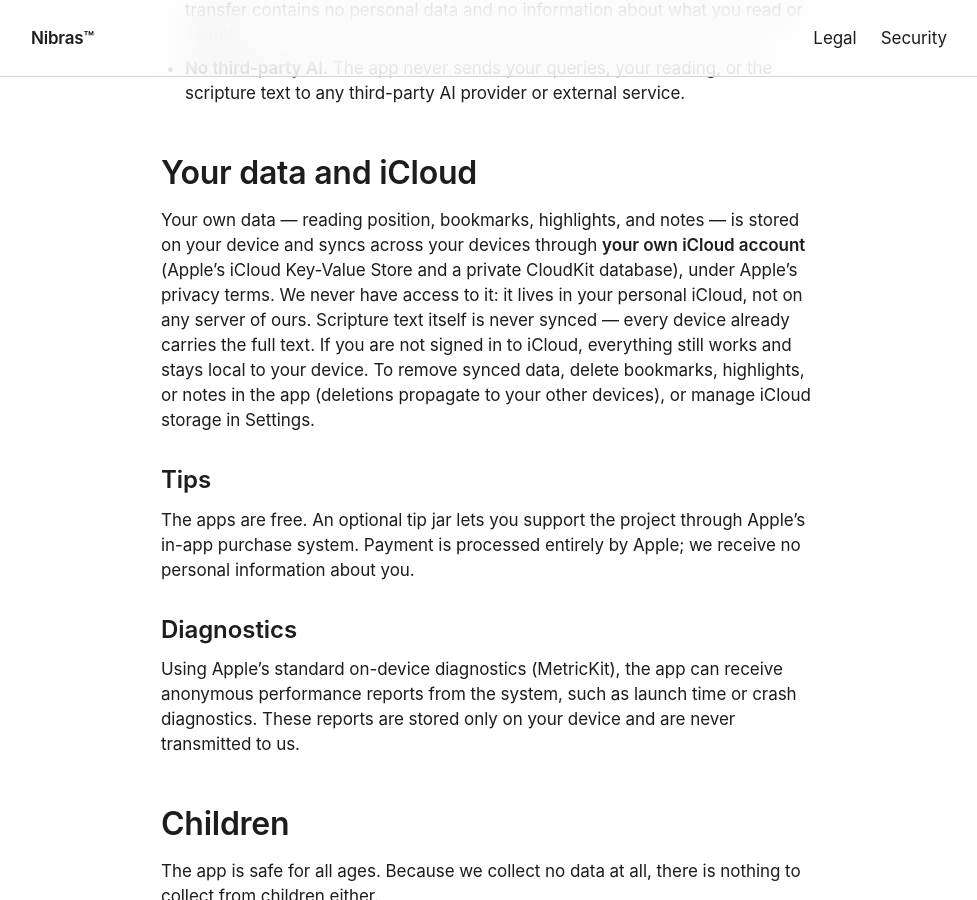
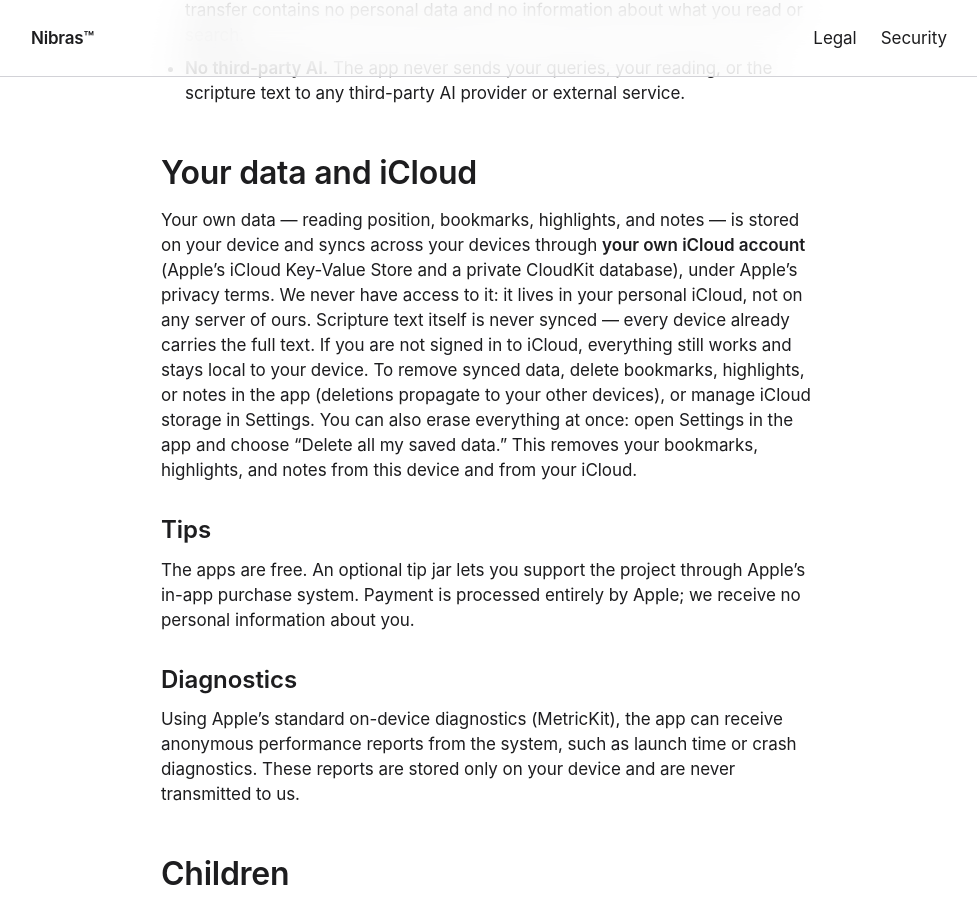
Before and after one commit to KhassinX/nibras-web, a Jekyll site: the page built from legal/privacy.md, in a window 1280 px wide and 900 px high, scrolled down 897 px. Shown: the whole window, without its empty margins (151-1128 px from the left). Built offline with Jekyll 4.4.1, drawn with Linux system fonts in a browser that asks for light colours.

Commit message:
fix(privacy): mencionar el borrado total, no solo el borrado item por item
La app tiene en Ajustes un control unico "Delete all my saved data" que
borra marcadores, resaltados y notas del dispositivo y del iCloud del
usuario (DataPrivacySection.swift). La politica de privacidad publicada
solo describia el borrado item por item, omitiendo el mecanismo que la
app realmente ofrece. Eso es una discrepancia entre lo que el producto
hace y lo que la politica dice, y no cumple con la guia 5.1.1(i) de
Apple, que exige que el usuario pueda pedir la eliminacion de sus datos
y que se le diga como.

Se agrega una oracion inmediatamente despues del parrafo de borrado
item por item, en ingles y en espanol, mencionando el control unico.
No se toca ningun otro contenido de la pagina.

```diff
--- a/legal/privacy.md
+++ b/legal/privacy.md
@@ -29,7 +29,7 @@ Nibras is a reading app for sacred scripture — the Qur'an. It is built privacy
 
 ## Your data and iCloud
 
-Your own data — reading position, bookmarks, highlights, and notes — is stored on your device and syncs across your devices through **your own iCloud account** (Apple's iCloud Key-Value Store and a private CloudKit database), under Apple's privacy terms. We never have access to it: it lives in your personal iCloud, not on any server of ours. Scripture text itself is never synced — every device already carries the full text. If you are not signed in to iCloud, everything still works and stays local to your device. To remove synced data, delete bookmarks, highlights, or notes in the app (deletions propagate to your other devices), or manage iCloud storage in Settings.
+Your own data — reading position, bookmarks, highlights, and notes — is stored on your device and syncs across your devices through **your own iCloud account** (Apple's iCloud Key-Value Store and a private CloudKit database), under Apple's privacy terms. We never have access to it: it lives in your personal iCloud, not on any server of ours. Scripture text itself is never synced — every device already carries the full text. If you are not signed in to iCloud, everything still works and stays local to your device. To remove synced data, delete bookmarks, highlights, or notes in the app (deletions propagate to your other devices), or manage iCloud storage in Settings. You can also erase everything at once: open Settings in the app and choose "Delete all my saved data." This removes your bookmarks, highlights, and notes from this device and from your iCloud.
 
 ### Tips
 
```
Also changed, not shown: es/legal/privacy.md (+1 -1 lines).
